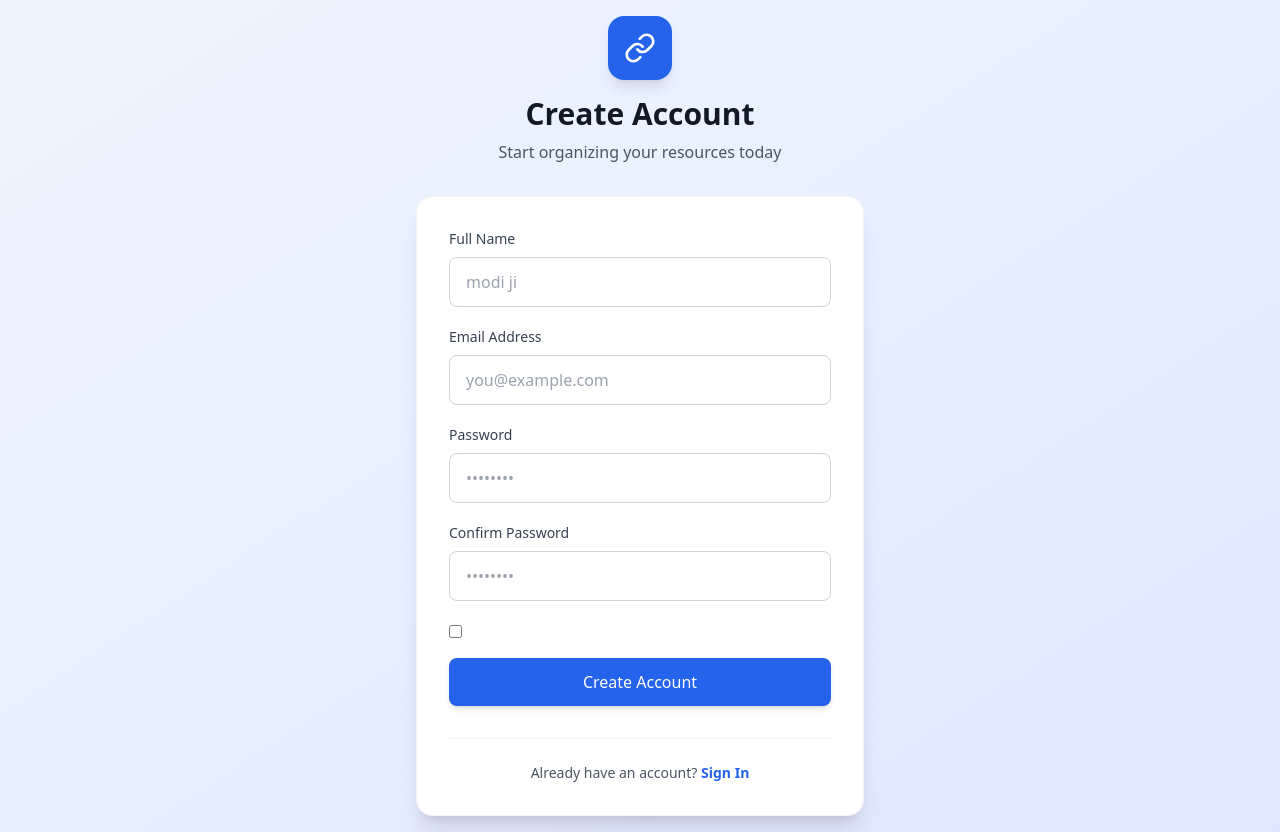
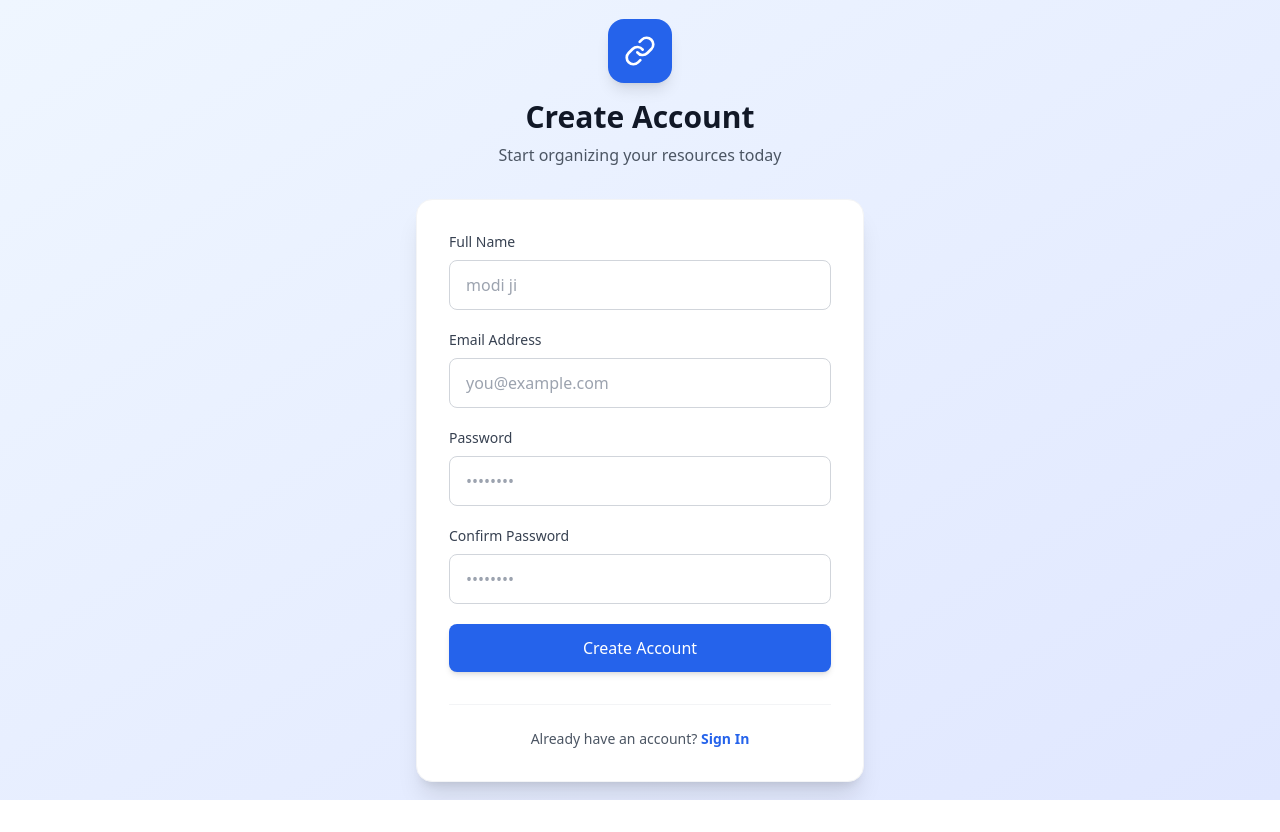
Before and after one commit to therealkratika/Link_saver_mern, a React (Vite) app in the folder client/: page /signup in a window 1280 px wide. After the commit the page ends 800 px from the top, so only its background shows below. Built offline with nearby package versions, Linux system fonts and the light colour scheme.

Commit message:
terms and condition block removed

```diff
--- a/client/src/pages/signup.jsx
+++ b/client/src/pages/signup.jsx
@@ -170,15 +170,6 @@ export function SignupPage() {
 
             </div>
 
-            <div className="flex items-start gap-2">
-
-              <input
-                type="checkbox"
-                className="mt-1 rounded text-blue-600 focus:ring-blue-500"
-                required
-                id="terms"
-              />
-            </div>
             <button
               type="submit"
               className="w-full py-3 bg-blue-600 text-white rounded-lg hover:bg-blue-700 active:transform active:scale-[0.98] transition-all font-medium shadow-md hover:shadow-lg"
```
